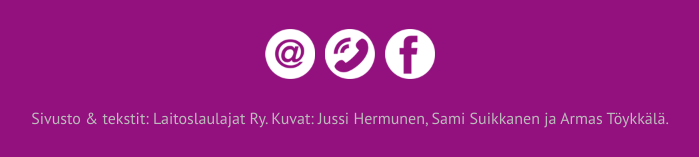
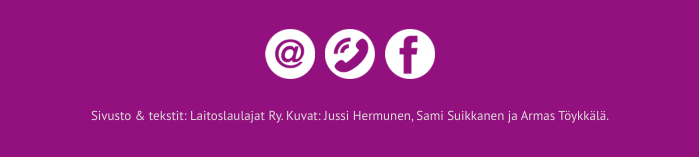
Before and after one commit to mklinga/lala, a PHP site: page /index.php in a window 1280 px wide. Shown: the part 940-1097 px from the top of the page, without its empty margins (290-989 px from the left). After the commit the page ends 1063 px from the top, so only its background shows below. Run offline with PHP 8.4, Linux system fonts and the light colour scheme; some web fonts are replaced.

Commit message:
smaller copyright text

```diff
--- a/html/scss/style.scss
+++ b/html/scss/style.scss
@@ -343,7 +343,8 @@ footer#footer {
 
   div#copyright {
     padding-bottom: 30px;
-    color: #bbb;
+    color: #ddd;
+    font-size: small;
     text-align: center;
   }
 
--- a/html/style.css
+++ b/html/style.css
@@ -668,7 +668,8 @@ footer#footer {
       display: block; }
   footer#footer div#copyright {
     padding-bottom: 30px;
-    color: #bbb;
+    color: #ddd;
+    font-size: small;
     text-align: center; }
 
 #yhteys .yhteys-head-block {
```
